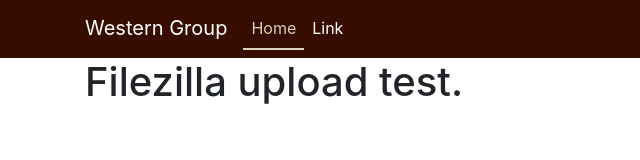
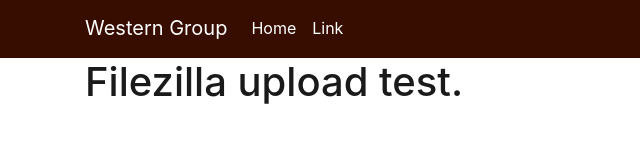
Before and after one commit to jpeart03/ect455-web, a plain HTML site: page index.html in a window 1280 px wide. Shown: the full height of the page, 0-640 px from the left. Drawn offline with nearby package versions, Linux system fonts and the light colour scheme.

Commit message:
Fix global styles

```diff
--- a/css/style.css
+++ b/css/style.css
@@ -5,6 +5,10 @@
     --fawn: #a46843;
     --hickory: #370d00;
     --charcoal: #1a1a1a;
+}
+
+body .container {
+    color: var(--charcoal);
 }
 
 nav.navbar.navbar-expand-lg.navbar-light.western--background {
@@ -15,6 +19,10 @@ nav.navbar .container .navbar-nav .nav-link {
     color: #fff;
     border-bottom: 2px solid transparent;
 }
+nav.navbar .container a:hover,
+nav.navbar .container .navbar-nav .nav-link:hover {
+    color: var(--linen);
+}
 nav.navbar .container .navbar-nav .nav-link.active {
     color: var(--linen);
     border-bottom: 2px solid var(--linen);
--- a/index.html
+++ b/index.html
@@ -23,7 +23,7 @@
             <div class="collapse navbar-collapse" id="navbarTogglerDemo02">
                 <ul class="navbar-nav mr-auto mt-2 mt-lg-0">
                     <li class="nav-item">
-                        <a class="nav-link active" href="./index.html">Home <span class="sr-only">(current)</span></a>
+                        <a class="nav-link" href="./index.html">Home <span class="sr-only">(current)</span></a>
                     </li>
                     <li class="nav-item">
                         <a class="nav-link" href="#">Link</a>
```
